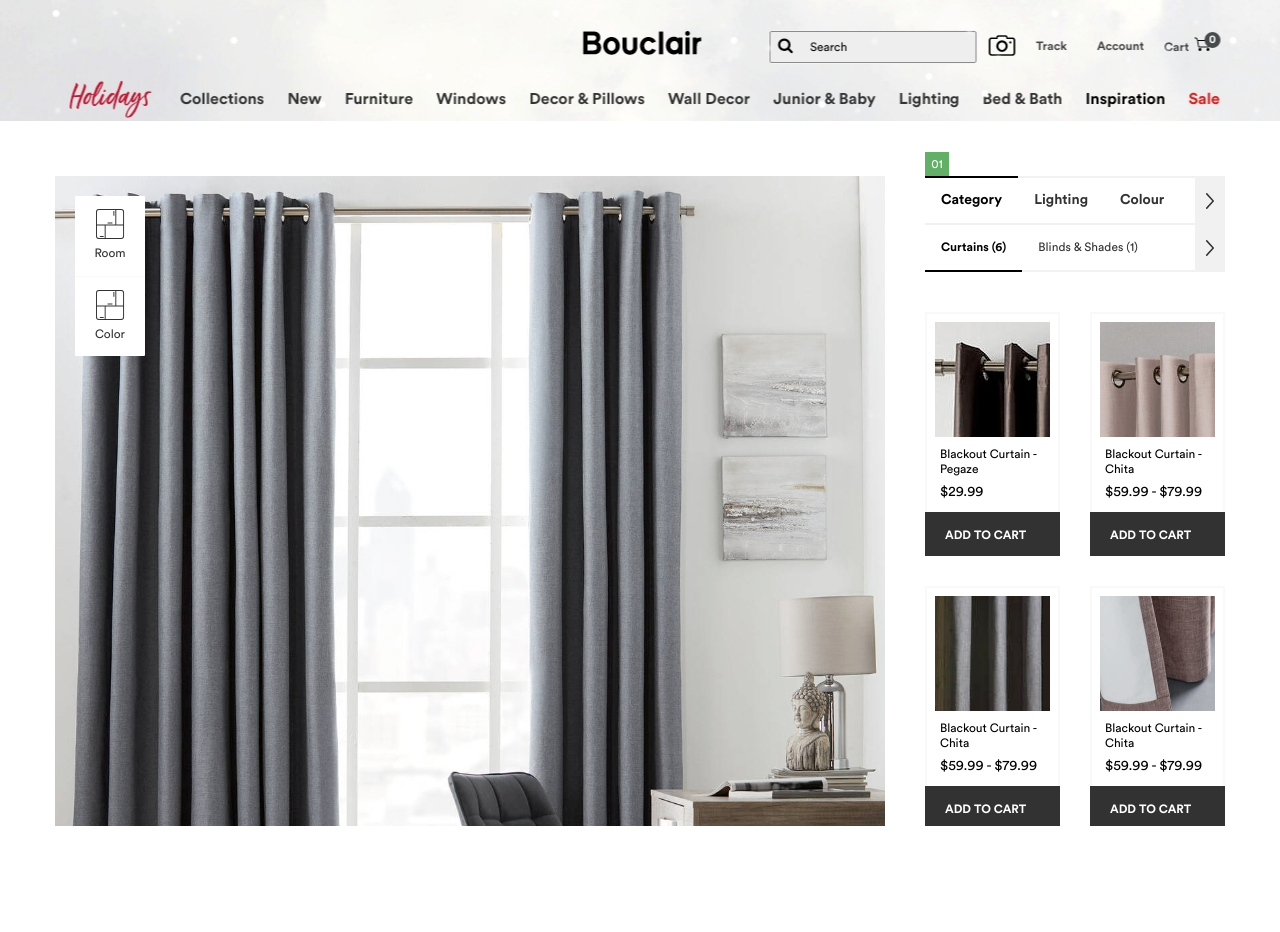
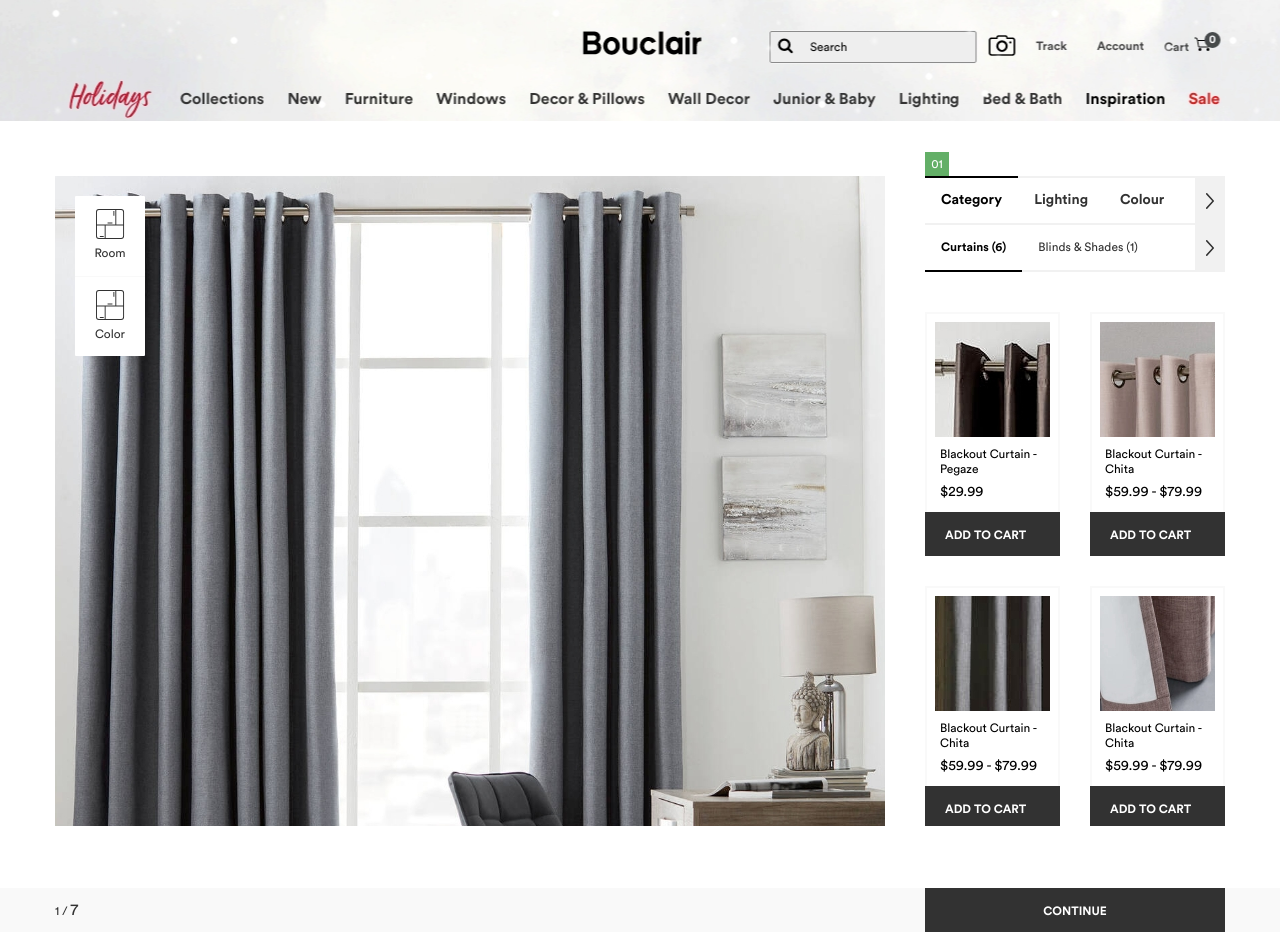
Before and after one commit to sweethometeam1/Bouclair, a Vue app: page / in a window 1280 px wide. Before the commit the page ends 826 px from the top, so only its background shows below. Built offline with nearby package versions, Linux system fonts and the light colour scheme.

Commit message:
added footer, connected with sidebar

```diff
--- a/src/app/App.vue
+++ b/src/app/App.vue
@@ -5,12 +5,14 @@
       <Scene type="livingroom" />
       <Sidebar />
     </Container>
+    <Footer />
   </div>
 </template>
 
 <script lang="ts">
 import { Component, Vue } from 'vue-property-decorator'
 import Header from '@/components/Header.vue'
+import Footer from '@/components/Footer.vue'
 import Container from '@/components/Container.vue'
 import Scene from '@/components/Scene/Scene.vue'
 import Sidebar from '@/components/Sidebar.vue'
@@ -18,6 +20,7 @@ import Sidebar from '@/components/Sidebar.vue'
 @Component({
   components: {
     Header,
+    Footer,
     Container,
     Scene,
     Sidebar
--- /dev/null
+++ b/src/components/Footer.vue
@@ -0,0 +1,78 @@
+<template>
+  <footer class="footer">
+    <Container class="footer-container">
+      <div class="footer-container__item">
+        <div class="footer-counter">
+          <span class="footer-counter__item">{{ $store.state.mainTabIndex + 1 }}</span>
+          <span class="footer-counter__item"> / </span>
+          <span class="footer-counter__item footer-counter__item_lg">{{ $store.state.mainTabLength }}</span>
+        </div>
+      </div>
+      <div class="footer-container__item">
+        <Button class="footer-button" type="dark" @click="next()">Continue</Button>
+      </div>
+    </Container>
+  </footer>
+</template>
+
+<script lang="ts">
+import { Component, Vue } from 'vue-property-decorator'
+import Container from './Container.vue'
+import Button from './Button.vue'
+
+@Component({
+  components: {
+    Container,
+    Button
+  }
+})
+export default class Header extends Vue {
+  next () {
+    this.$store.commit('setMainTabIndex', this.$store.state.mainTabIndex + 1)
+  }
+}
+</script>
+
+<style lang="scss" scoped>
+  $footer-bg: #f9f9f9;
+  $c-black-l: #323232;
+
+  .footer {
+    width: 100%;
+    background-color: $footer-bg;
+
+    &-container {
+      display: flex;
+      justify-content: space-between;
+      align-items: center;
+      width: 100%;
+    }
+
+    &-counter {
+      display: inline-block;
+
+      &__item {
+        color: $c-black-l;
+        font-weight: 300;
+        font-size: 12px;
+
+        &#{&}_lg {
+          font-size: 16px;
+        }
+      }
+    }
+
+    &-button {
+      width: 300px;
+      justify-content: center;
+    }
+
+    @media screen and (max-width: 1170px) {
+      padding: 0 15px;
+    }
+
+    @media screen and (max-width: 420px) {
+      display: none;
+    }
+  }
+</style>
--- a/src/components/Sidebar.vue
+++ b/src/components/Sidebar.vue
@@ -1,6 +1,6 @@
 <template>
   <div class="sidebar">
-    <Tabs :showCounters="true">
+    <Tabs :showCounters="true" @changed="tabsChanged">
       <Tab v-for="(tab, index) in data" :key="index" :name="tab.name" :color="tab.color">
         <Tabs>
           <Tab v-for="(tab, index) in tab.items" :key="index" :name="addItemsCounter(tab)">
@@ -29,14 +29,37 @@ const mock = require('@/data.mock.json')
   }
 })
 export default class Sidebar extends Vue {
+  activeTab: number;
   data: any[];
 
   constructor (props: any) {
     super(props)
     this.data = mock.sidebar
+    this.activeTab = 0
+
+    // initialize main tabs store
+    this.$store.commit('setMainTabIndex', this.activeTab)
+    this.$store.commit('setMainTabLength', this.data.length)
+  }
+
+  mounted () {
+    this.$store.watch(
+      state => state.mainTabIndex,
+      (index, oldIndex) => {
+        this.$emit('setTabsIndex', index)
+      }
+    )
   }
 
   addItemsCounter = (tab: any) => tab.name + ' (' + tab.items.length + ')'
+
+  tabsChanged (current: number) {
+    // to prevent recurrence
+    if (this.activeTab !== current) {
+      this.activeTab = current
+      this.$store.commit('setMainTabIndex', current)
+    }
+  }
 }
 </script>
 
--- a/src/components/Tabs.vue
+++ b/src/components/Tabs.vue
@@ -62,12 +62,16 @@ export default class Tabs extends Vue {
 
   constructor (props: any) {
     super(props)
-    this.active = -1
+    this.active = 0
     this.tabs = []
     this.$tabs = []
   }
 
   mounted () {
+    // custom buttons
+    this.$parent.$on('setTabsIndex', this.setActiveTab)
+
+    // getting tabs
     this.$tabs = this.$children.filter($tab => $tab.$vnode.componentOptions && $tab.$vnode.componentOptions.tag === 'Tab')
 
     if (this.$tabs.length) {
@@ -107,14 +111,15 @@ export default class Tabs extends Vue {
   }
 
   setActiveTab (index: number) {
-    if (index > -1 && this.$tabs[index]) {
-      this.active = index
+    this.active = (index >= this.tabs.length || index < 0) ? 0 : index
 
+    if (this.$tabs[this.active]) {
       this.$tabs.map(($tab: any, i) => {
-        $tab.active = index === i
+        $tab.active = this.active === i
       })
 
-      this.scrollToTab(index)
+      this.scrollToTab(this.active)
+      this.$emit('changed', this.active)
     }
   }
 }
--- a/src/store/index.ts
+++ b/src/store/index.ts
@@ -5,8 +5,16 @@ Vue.use(Vuex)
 
 export default new Vuex.Store({
   state: {
+    mainTabIndex: 0,
+    mainTabLength: 0
   },
   mutations: {
+    setMainTabIndex: (state: any, value: number) => {
+      state.mainTabIndex = value
+    },
+    setMainTabLength: (state: any, value: number) => {
+      state.mainTabLength = value
+    }
   },
   actions: {
   },
```
